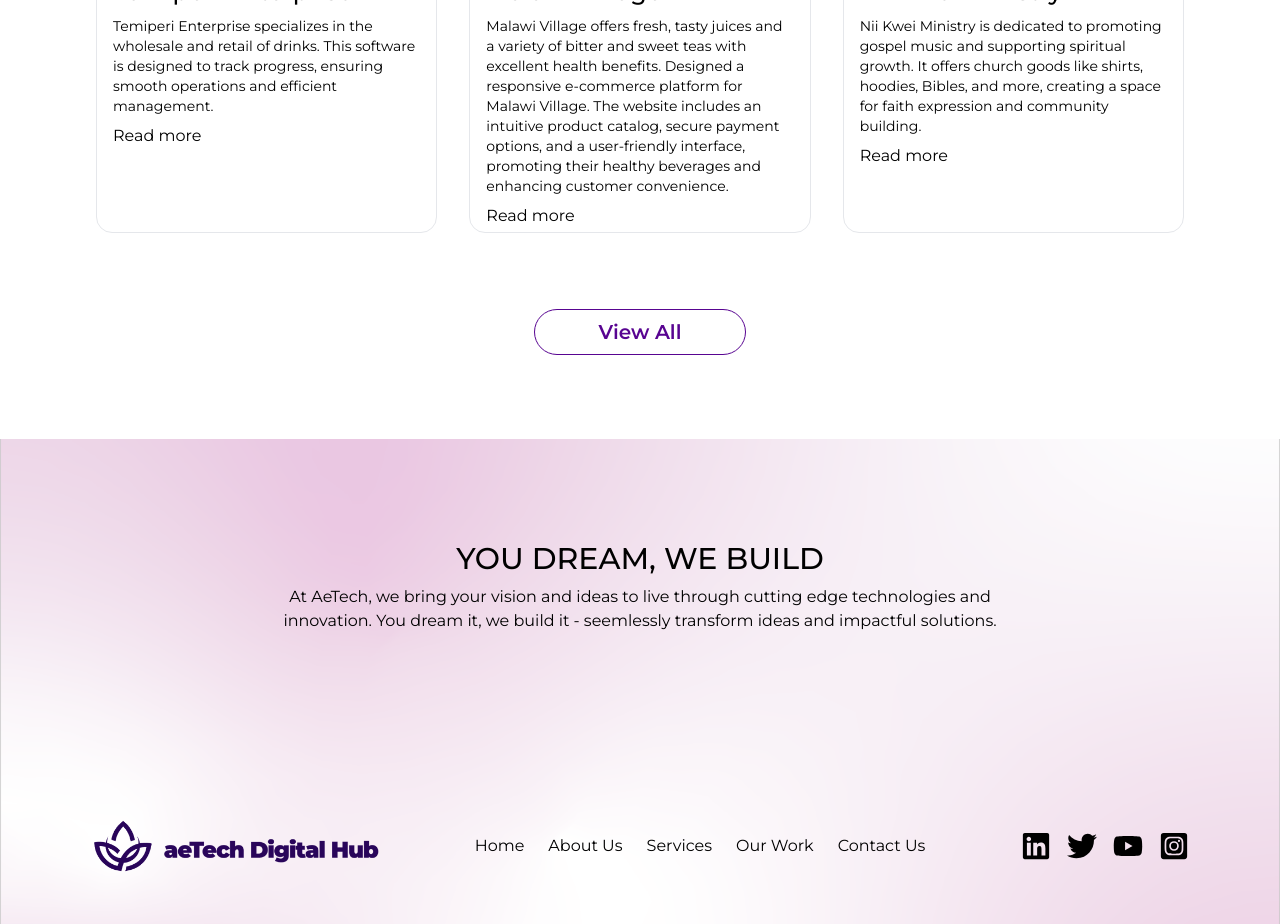
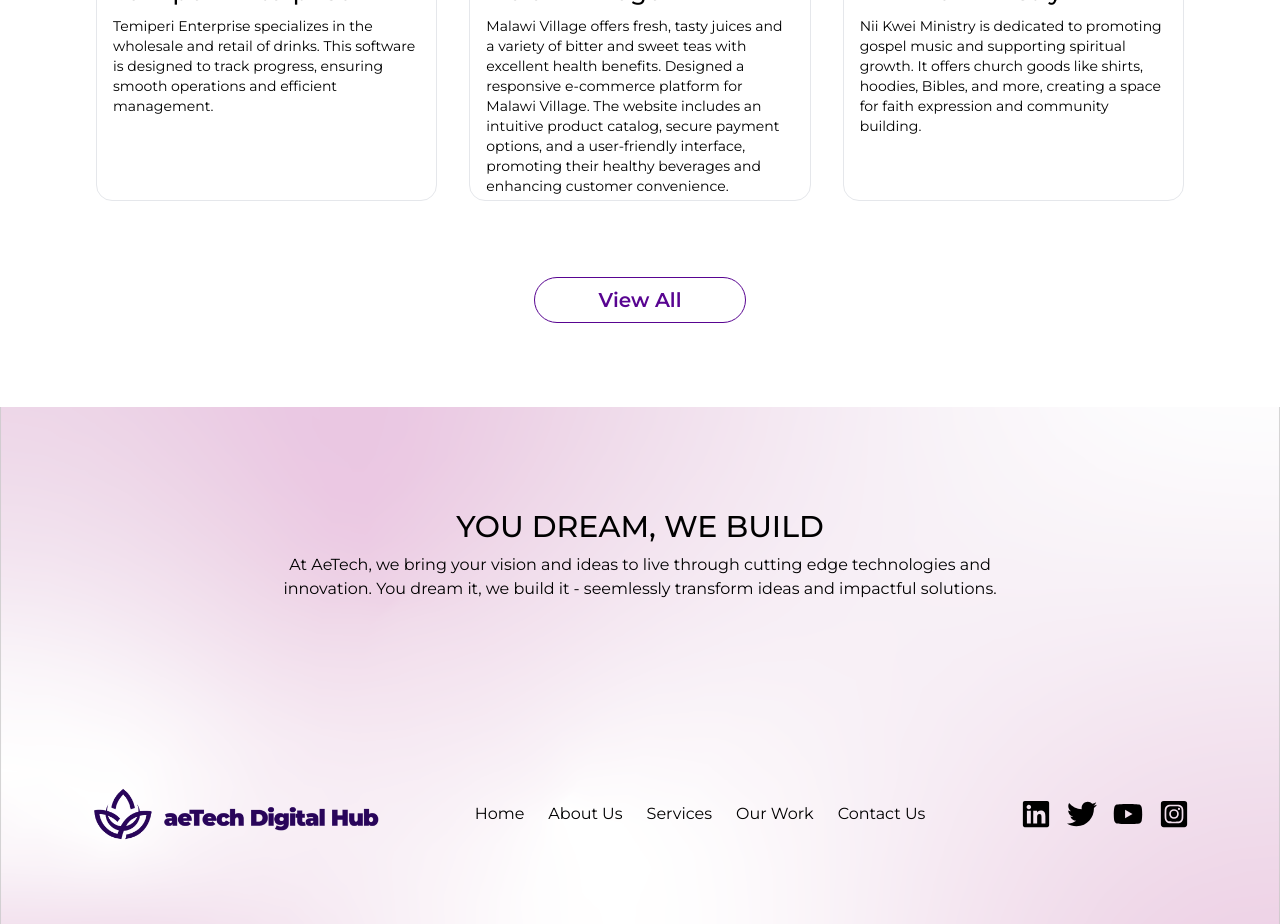
Before and after one commit to aetech24/aetech-site, a React (Vite) app: page / in a window 1280 px wide. Shown: the part 2220-3144 px from the top of the page. Built offline with nearby package versions, Linux system fonts and the light colour scheme; a web font is replaced by a local one.

Commit message:
Home adjusted

```diff
--- a/src/components/ProjectCard.jsx
+++ b/src/components/ProjectCard.jsx
@@ -42,9 +42,9 @@
       <div className='px-4 py-1 flex flex-col gap-2'>
         <h1 className='text-xl lg:text-2xl font-medium'>{project.title}</h1>
         <p className='text-sm'>{project.description}</p>
-        <button className='w-fit hover:underline hover:text-purple duration-300 ease-linear max-md:text-sm'>
+        {/* <button className='w-fit hover:underline hover:text-purple duration-300 ease-linear max-md:text-sm'>
           Read more
-        </button>
+        </button> */}
       </div>
     </div>
   );
```
